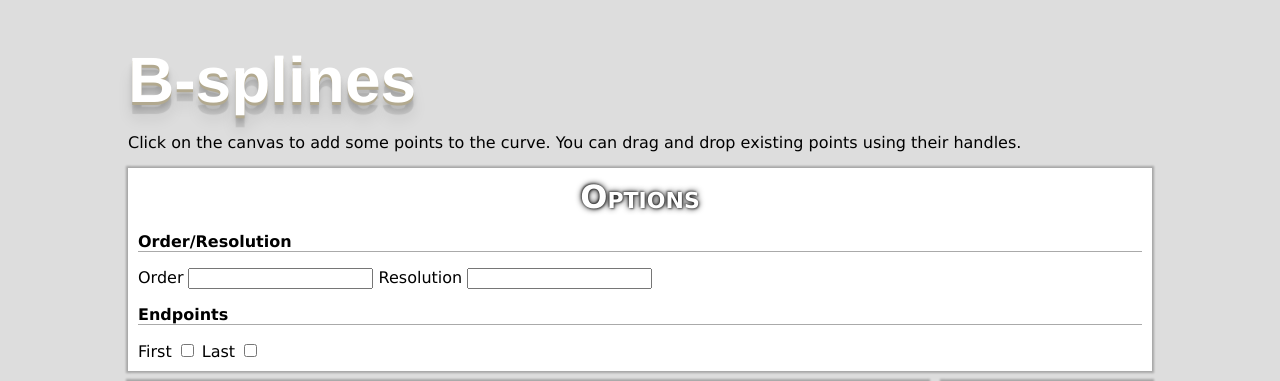
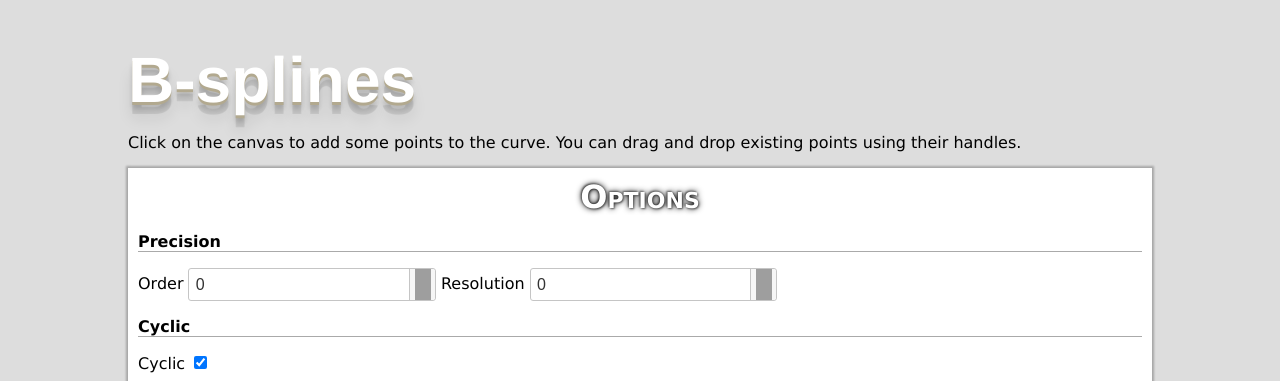
Before and after one commit to Ometeo/BSpline_BDF, a PHP site: page / in a window 1280 px wide. Shown: the top 381 px of the page. Run offline with PHP 8.4, Linux system fonts and the light colour scheme; some libraries are stand-ins or nearby versions; grey boxes are pictures that could not be loaded.

Commit message:
0.3-interface opérationnelle

```diff
--- a/bsplines.js
+++ b/bsplines.js
@@ -214,12 +214,6 @@ function toggleDisplayPoly() {
     draw();
 }
 
-function updateResolution(res) {
-    resolution = res;
-    processBsplineCurve(points);
-    draw();
-}
-
 function draw() {
     ctx.clearRect(0, 0, canvas.width, canvas.height);
 
@@ -306,12 +300,32 @@ function toggleLastEndpoint() {
     lastEndpoint = !lastEndpoint;
 }
 
-function toggleCycliv() {
-    cyclic = ! cyclic;
-}
+$("#first").change(function() {
+    firstEndpoint = !firstEndpoint;
+    updateAll();
+});
 
-function updateOrder(newOrder) {
-    order = newOrder;
+function updateAll() {
     processBsplineCurve(points);
     draw();
 }
+
+function updateOrder(o) {
+    order = o;
+    updateAll();
+}
+
+function updateResolution(r) {
+    resolution = r;
+    updateAll();
+}
+
+$("#last").change(function() {
+    lastEndpoint = !lastEndpoint;
+    updateAll();
+});
+
+$("#cyclic").change(function() {
+    cyclic = !cyclic;
+    updateAll();
+});
--- a/index.php
+++ b/index.php
@@ -8,26 +8,72 @@ and open the template in the editor.
     <head>
         <meta charset="UTF-8">
         <link type="text/css" rel="stylesheet" href="bsplines.css" />
+        <link rel="stylesheet" href="http://code.jquery.com/ui/1.10.4/themes/smoothness/jquery-ui.css">
         <script src="http://code.jquery.com/jquery-1.10.2.js"></script>
         <script src="http://code.jquery.com/ui/1.10.4/jquery-ui.js"></script>
 
         <title>B-splines</title>
+
+        <script>
+            $(function() {
+                var order = $("#order").spinner({
+                    change: function(event, ui) {
+                        updateOrder(order.spinner("value"));
+                    },
+                    stop: function(event, ui) {
+                        updateOrder(order.spinner("value"));
+                    }
+                });
+                var resolution = $("#resolution").spinner({
+                    change: function(event, ui) {
+                        updateResolution(resolution.spinner("value"));
+                    },
+                    stop: function(event, ui) {
+                        updateResolution(resolution.spinner("value"));
+                    }
+                });
+
+//                $("#disable").click(function() {
+//                    if (spinner.spinner("option", "disabled")) {
+//                        spinner.spinner("enable");
+//                    } else {
+//                        spinner.spinner("disable");
+//                    }
+//                });
+//                $("#destroy").click(function() {
+//                    if (spinner.data("ui-spinner")) {
+//                        spinner.spinner("destroy");
+//                    } else {
+//                        spinner.spinner();
+//                    }
+//                });
+//                $("#getvalue").click(function() {
+//                    alert(spinner.spinner("value"));
+//                });
+//                $("#setvalue").click(function() {
+//                    spinner.spinner("value", 5);
+//                });
+
+                $("button").button();
+            });
+        </script>
     </head>
     <body>
 
-        <div id ="main_page">
+        <div id="main_page">
             <h1>B-splines</h1>
             <p>Click on the canvas to add some points to the curve. You can drag and drop existing points using their handles.</p>
 
             <div class="page box_shadow">
                 <h2>Options</h2>
-                <h3>Order/Resolution</h3>
-                <label for="order">Order</label><input id="order" type="text" />
-                <label for="resolution">Resolution</label><input id="resolution" type="text" />
-
+                <h3>Precision</h3>
+                <label for="order">Order</label><input id="order" type="text" value="0" />
+                <label for="resolution">Resolution</label><input id="resolution" type="text" value="0" />
+                <h3>Cyclic</h3>
+                <label for="cyclic">Cyclic</label><input id="cyclic" type="checkbox" checked />
                 <h3>Endpoints</h3>
-                <label for="first">First</label><input id="first" type="checkbox" />
-                <label for="last">Last</label><input id="last" type="checkbox" />
+                <label for="first">First</label><input id="first" type="checkbox" checked="false" />
+                <label for="last">Last</label><input id="last" type="checkbox" checked="false" />
             </div>
 
             <canvas id="myCanvas" class="box_shadow" width="800px" height="500px"></canvas>
@@ -35,12 +81,12 @@ and open the template in the editor.
 
             <div id="rightscroll" class="page box_shadow">
                 <?php
-                for($i=0; $i < 100; ++$i)
+                for ($i = 0; $i < 100; ++$i)
                     echo 'nyan<br/>';
                 ?>
             </div>
 
-            </div>
         </div>
-    </body>
+    </div>
+</body>
 </html>
```
